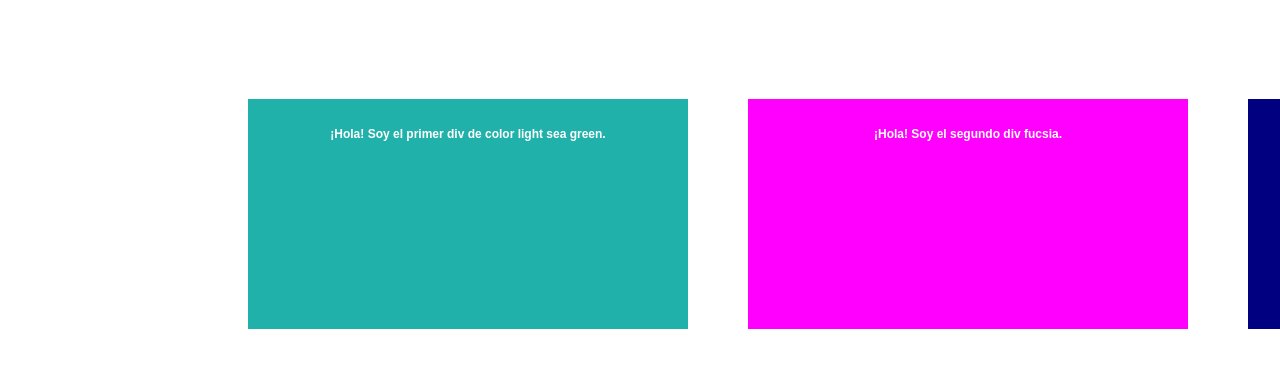
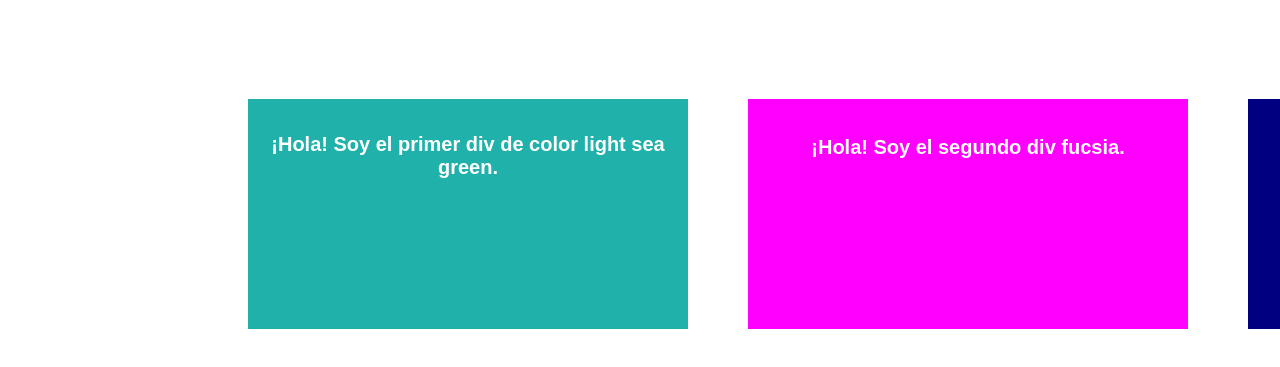
Before and after one commit to bilzipap/Box-model, a plain HTML site: page index.html in a window 1280 px wide. Shown: the part 157-524 px from the top of the page. Drawn offline with Linux system fonts and the light colour scheme.

Commit message:
cambio etiquetas h1

```diff
--- a/estilos.css
+++ b/estilos.css
@@ -6,12 +6,15 @@
     top: 100px;
 }
 
+*{
+    font-size: 20px;
+}
+
 .caja1{
     background-color: lightseagreen;
     text-align: center;
     color: white;
     font-family: sans-serif;
-    font-size: 6px;
     padding: 20px;
     height: 190px;
     width: 400px;
@@ -25,7 +28,6 @@
     text-align: center;
     color: white;
     font-family: sans-serif;
-    font-size: 6px;
     padding: 20px;
     height: 190px;
     width: 400px;
@@ -40,7 +42,6 @@
     text-align: center;
     color: white;
     font-family: sans-serif;
-    font-size: 6px;
     padding: 20px;
     height: 190px;
     width: 400px;
--- a/index.html
+++ b/index.html
@@ -12,10 +12,10 @@
         <h1>¡Hola! Soy el primer div de color light sea green.</h1>
     </div>
     <div class="caja2">
-        <h1>¡Hola! Soy el segundo div fucsia.</h1>
+        <h2>¡Hola! Soy el segundo div fucsia.</h2>
     </div>
     <div class="caja3">
-        <h1>¡Hola! Soy el tercer div azul marino.</h1>
+        <h3>¡Hola! Soy el tercer div azul marino.</h3>
     </div>
 </body>
 </html>
```
